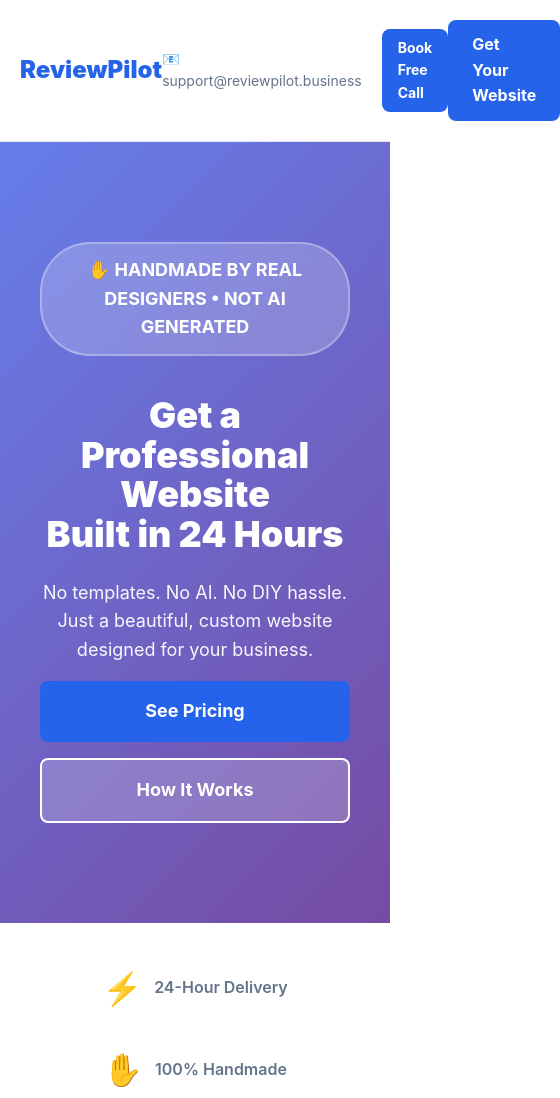
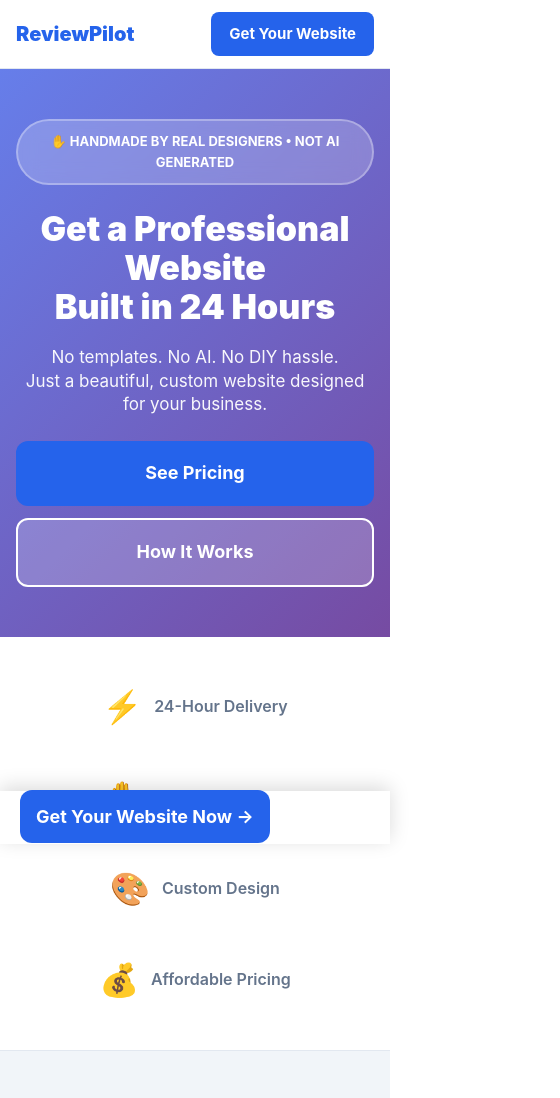
Before and after one commit to clindstrom83/PostPilot, a website: page index.html in a window 390 px wide. Shown: the top 1098 px of the page, 560 px wide, since content can reach past the window. Drawn offline with Linux system fonts and the light colour scheme.

Commit message:
Mobile-first optimization: sticky CTA bar, larger buttons, compact layout

```diff
--- a/index.html
+++ b/index.html
@@ -398,25 +398,133 @@
             color: var(--gray);
         }
 
+        /* Mobile Sticky CTA Bar */
+        .mobile-cta-bar {
+            display: none;
+            position: fixed;
+            bottom: 0;
+            left: 0;
+            right: 0;
+            background: var(--white);
+            padding: 12px 20px;
+            box-shadow: 0 -4px 20px rgba(0, 0, 0, 0.15);
+            z-index: 999;
+        }
+
+        .mobile-cta-bar .cta-button {
+            width: 100%;
+            padding: 16px;
+            font-size: 18px;
+            border-radius: 12px;
+        }
+
         /* Responsive */
         @media (max-width: 768px) {
+            /* Show mobile sticky CTA */
+            .mobile-cta-bar {
+                display: block;
+            }
+
+            /* Add padding to body so content doesn't hide behind sticky CTA */
+            body {
+                padding-bottom: 80px;
+            }
+
+            /* Header optimizations */
+            header {
+                padding: 12px 0;
+            }
+
+            .header-content > div:nth-child(2) {
+                display: none !important; /* Hide email/call button on mobile */
+            }
+
+            .header-content > a {
+                padding: 10px 18px !important;
+                font-size: 15px !important;
+            }
+
+            /* Hero - compact for mobile */
+            .hero {
+                padding: 50px 20px 60px;
+            }
+
             .hero h1 {
-                font-size: 36px;
+                font-size: 40px;
+                line-height: 1.15;
+                margin-bottom: 20px;
             }
 
             .hero .subtitle {
+                font-size: 19px;
+                line-height: 1.4;
+                margin-bottom: 24px;
+            }
+
+            .hero .handmade-badge {
+                font-size: 13px;
+                padding: 10px 18px;
+                margin-bottom: 24px;
+            }
+
+            .hero .cta-group {
+                flex-direction: column;
+                gap: 12px;
+            }
+
+            .hero .cta-button {
+                width: 100%;
+                padding: 18px;
                 font-size: 18px;
-            }
-
+                border-radius: 12px;
+            }
+
+            /* Section headings more compact */
             .problem-section h2,
             .solution-section h2,
             .how-it-works h2,
             .portfolio-preview h2 {
                 font-size: 32px;
-            }
-
-            .hero .cta-group {
-                flex-direction: column;
+                line-height: 1.2;
+            }
+
+            /* Trust badges */
+            .badges-grid {
+                grid-template-columns: 1fr !important;
+                gap: 12px !important;
+            }
+
+            .badge-item {
+                padding: 14px !important;
+            }
+
+            /* Container padding */
+            .container {
+                padding: 0 16px;
+            }
+
+            /* All section padding */
+            section {
+                padding: 50px 0 !important;
+            }
+
+            .trust-badges {
+                padding: 30px 0 !important;
+            }
+        }
+
+        /* Small phones (<400px) */
+        @media (max-width: 400px) {
+            .hero h1 {
+                font-size: 34px;
+            }
+
+            .hero .subtitle {
+                font-size: 17px;
+            }
+
+            .logo {
+                font-size: 20px;
             }
         }
     </style>
@@ -1491,5 +1599,10 @@
             </p>
         </div>
     </footer>
+
+    <!-- Mobile Sticky CTA Bar (mobile only) -->
+    <div class="mobile-cta-bar">
+        <a href="/signup.html" class="cta-button">Get Your Website Now →</a>
+    </div>
 </body>
 </html>
```
Also changed, not shown: signup.html (+56 -1 lines).
